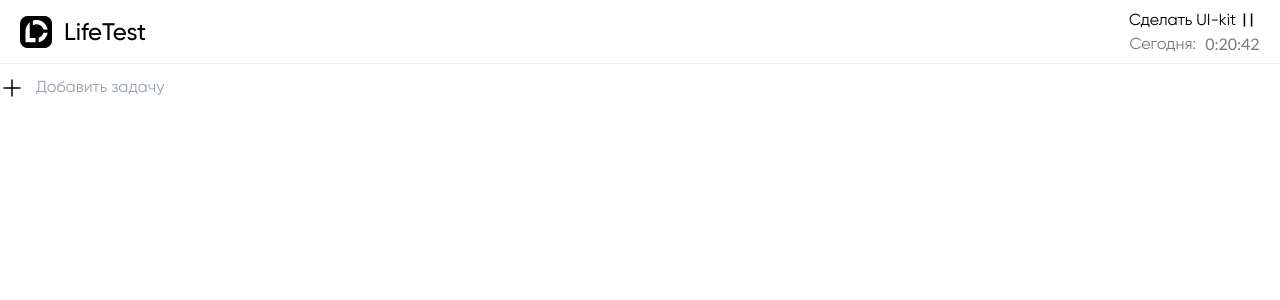
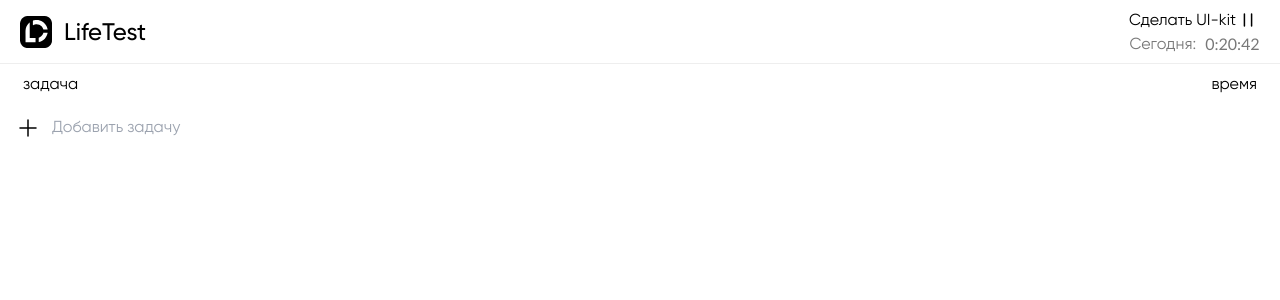
Before and after one commit to andreybyrsa/test-task-quasar, a React (Create React App) app: page / in a window 1280 px wide. Shown: the top 300 px of the page. Built offline with nearby package versions, Linux system fonts and the light colour scheme.

Commit message:
Добавил placeholders на главную страницу списка задач

```diff
--- a/src/components/AppLayout/AppLayout.jsx
+++ b/src/components/AppLayout/AppLayout.jsx
@@ -4,6 +4,9 @@ import PropTypes from 'prop-types'
 import TaskInput from '../Inputs/TaskInput/TaskInput'
 import TaskBar from '../TaskBar/TaskBar'
 import Task from '../Task/Task'
+import Typography from '../Typography/Typography'
+import TypographyVariantsTypes from '../Typography/TypographyVariants.types'
+import colors from '../../assets/styles/colors'
 
 import { useSelector } from 'react-redux'
 
@@ -34,6 +37,20 @@ function AppLayout({ className, contentClassName, taskBarClassName }) {
   return (
     <div className={AppLayoutClassName}>
       <div className={AppLayoutContentClassName}>
+        <div className="app-layout__content-placeholders">
+          <Typography
+            variant={TypographyVariantsTypes.Text_regular}
+            color={colors.gray_80}
+          >
+            задача
+          </Typography>
+          <Typography
+            variant={TypographyVariantsTypes.Text_regular}
+            color={colors.gray_80}
+          >
+            время
+          </Typography>
+        </div>
         <TaskInput />
         {todos.map((elem) => (
           <Task
--- a/src/components/AppLayout/AppLayout.scss
+++ b/src/components/AppLayout/AppLayout.scss
@@ -6,8 +6,14 @@
   height: 100vh;
 
   &__content {
+    padding: 0 16px;
     width: 100%;
     background-color: $gray-color-0;
+
+    &-placeholders {
+      padding: 8px 7px;
+      @include flexible(center, space-between);
+    }
   }
 
   &__task-bar {
```
